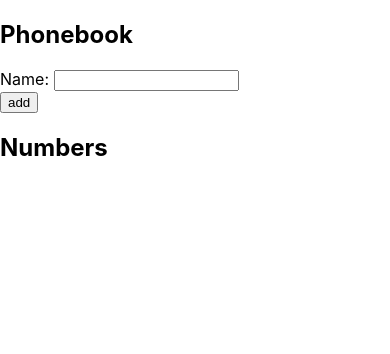
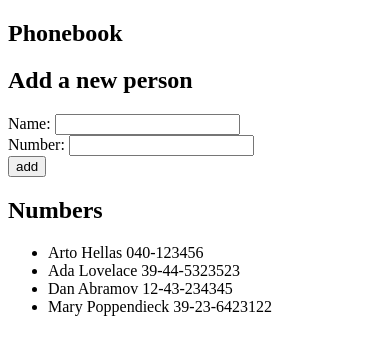
Before and after one commit to 73ch61rl/full_stack_open_2020, a React (Create React App) app in the folder part_2/phonebook/: page / in a window 390 px wide. Shown: the top 354 px of the page. Built offline with nearby package versions, Linux system fonts and the light colour scheme.

Commit message:
2.10: The Phonebook Step5, Step 3, partial
2.10: The Phonebook Step5, Step 3, partially done

```diff
--- a/part_2/phonebook/src/App.js
+++ b/part_2/phonebook/src/App.js
@@ -1,42 +1,50 @@
 import React, { useState } from 'react'
 import Person from './components/Person'
+import Persons from './components/Persons'
+import Filter from './components/Filter'
 
 const App = () => {
-  const [ persons, setPersons ] = useState([
+  const [persons, setPersons] = useState([
+    { name: 'Arto Hellas', number: '040-123456' },
+    { name: 'Ada Lovelace', number: '39-44-5323523' },
+    { name: 'Dan Abramov', number: '12-43-234345' },
+    { name: 'Mary Poppendieck', number: '39-23-6423122' }
   ])
-  const [ newPerson, setNewPerson ] = useState('')
+  const [newName, setNewName] = useState('')
+  const [newNumber, setNewNumber] = useState('')
+  const changeName = (event) => setNewName(event.target.value)
+  const changePhoneNumber = (event) => setNewNumber(event.target.value)
 
   const addPerson = (event) => {
-    event.preventDefault()
-    console.log('button clicked', event.target)
-    const personObject = {
-      content: newPerson
+    //event.preventDefault()
+    if (persons.indexOf((newName) !== -1)) {
+      window.alert(`${newName} is already added to the phonebook`)
+      setNewName('')
+      setNewNumber('')
     }
+    else {
+      const newPerson = {
+        name: newName,
+        number: newNumber
+      }
+      setPersons(persons.concat(newPerson))
 
-    setPersons(persons.concat(personObject))
-    setNewPerson('')
-  }
-
-  const handlePersonChange = (event) => {
-    console.log(event.target.value)
-    setNewPerson(event.target.value)
+    }
   }
 
   return (
     <div>
       <h2>Phonebook</h2>
-      <form onSubmit={addPerson}>
-        <div>
-          Name: <input value = {newPerson} onChange={handlePersonChange}/>
-        </div>
-        <div>
-          <button type="submit">add</button>
-        </div>
-      </form>
+      <h2>Add a new person</h2>
+      <Person
+        AddPerson={addPerson}
+        changeName={changeName}
+        changePhoneNumber={changePhoneNumber}
+        newName={newName}
+        newNumber={newNumber}
+      />
       <h2>Numbers</h2>
-      {persons.map(person =>
-          <Person key={person.name} person={person}/>
-        )}
+      <Persons persons={persons} />
     </div>
   )
 }
--- /dev/null
+++ b/part_2/phonebook/src/components/Filter.js
@@ -0,0 +1,11 @@
+import React from 'react'
+
+const Filter = ({ person }) => {
+    return (
+        <ul>
+            <li>{person.name}</li>
+        </ul>
+    )
+}
+
+export default Filter
--- a/part_2/phonebook/src/components/Person.js
+++ b/part_2/phonebook/src/components/Person.js
@@ -1,11 +1,17 @@
 import React from 'react'
 
-const Person = ({ person }) => {
-    return (
-        <ol>
-            <li>{person.content}</li>
-        </ol>
-    )
-}
+const Person = (props) => (
+    <form onSubmit={props.addPerson}>
+        <div>
+            Name: <input value={props.newName} onChange={props.changeName} />
+        </div>
+        <div>
+            Number: <input value={props.newNumber} onChange={props.changePhoneNumber} />
+        </div>
+        <div>
+            <button type="submit">add</button>
+        </div>
+    </form>
+)
 
 export default Person
--- /dev/null
+++ b/part_2/phonebook/src/components/Persons.js
@@ -0,0 +1,15 @@
+import React from 'react'
+
+const PersonWithNumber = ({person}) => (
+    <li>{person.name} {person.number}</li>
+  )
+
+const Persons = ({persons}) => {
+    return (
+      <ul>
+        {persons.map(person => <PersonWithNumber key={person.name} person={person}/>)}
+      </ul>
+    )
+  }
+
+export default Persons
--- a/part_2/phonebook/src/index.css
+++ /dev/null
@@ -1,13 +0,0 @@
-body {
-  margin: 0;
-  font-family: -apple-system, BlinkMacSystemFont, 'Segoe UI', 'Roboto', 'Oxygen',
-    'Ubuntu', 'Cantarell', 'Fira Sans', 'Droid Sans', 'Helvetica Neue',
-    sans-serif;
-  -webkit-font-smoothing: antialiased;
-  -moz-osx-font-smoothing: grayscale;
-}
-
-code {
-  font-family: source-code-pro, Menlo, Monaco, Consolas, 'Courier New',
-    monospace;
-}
--- a/part_2/phonebook/src/index.js
+++ b/part_2/phonebook/src/index.js
@@ -1,6 +1,5 @@
 import React from 'react';
 import ReactDOM from 'react-dom';
-import './index.css';
 import App from './App';
 
 ReactDOM.render(
```
Also changed, not shown: part_2/phonebook/src/App.css (deleted, +0 -38 lines), part_2/phonebook/src/logo.svg (deleted).
